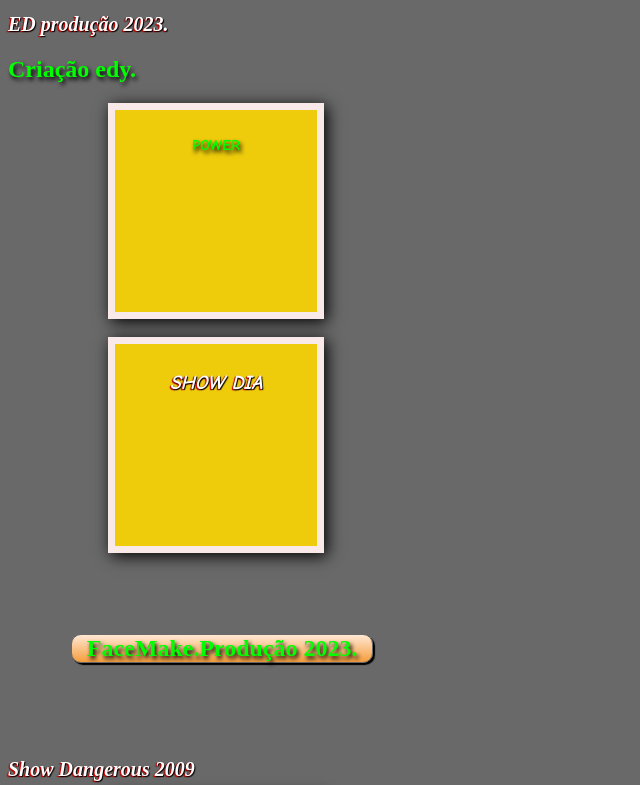
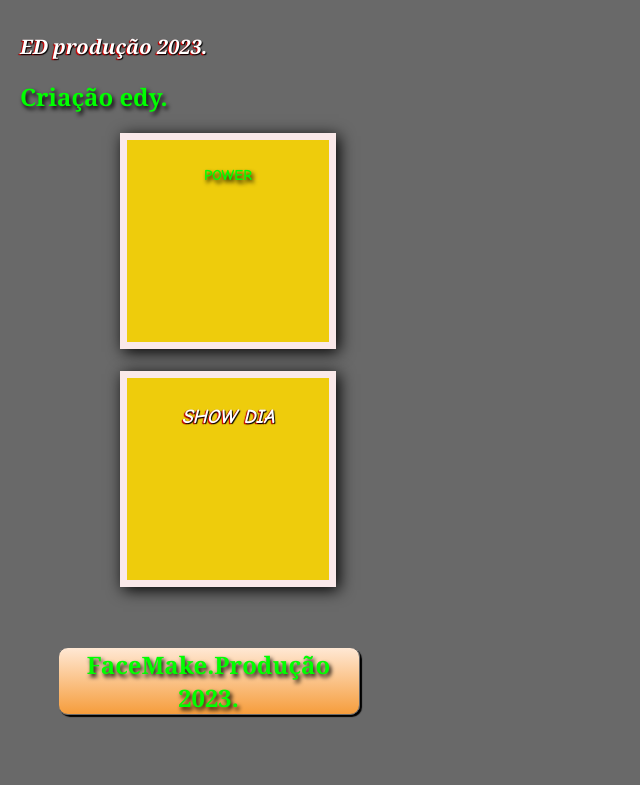
Before and after one commit to edskate/01-ed-art-001, a plain HTML site: page index.html in a window 1280 px wide. Shown: the top 785 px of the page, without its empty margins (0-640 px from the left). Drawn offline with Linux system fonts and the light colour scheme.

Commit message:
git commit -a -m"criaçao"

```diff
--- a/index.html
+++ b/index.html
@@ -14,6 +14,14 @@
    background: #696969;
    align-items: center;
    margin-top: auto;
+   margin-right: auto;
+   margin-bottom: auto;
+   margin-left: auto;
+   width: 750px;
+   font-family: Georgia, 'Times New Roman', Times, serif;
+   color: #408080;
+   padding: 10px;
+   margin: 10px;
 
 
 
```
Also changed, not shown: Ed.html (+1 -0 lines).
